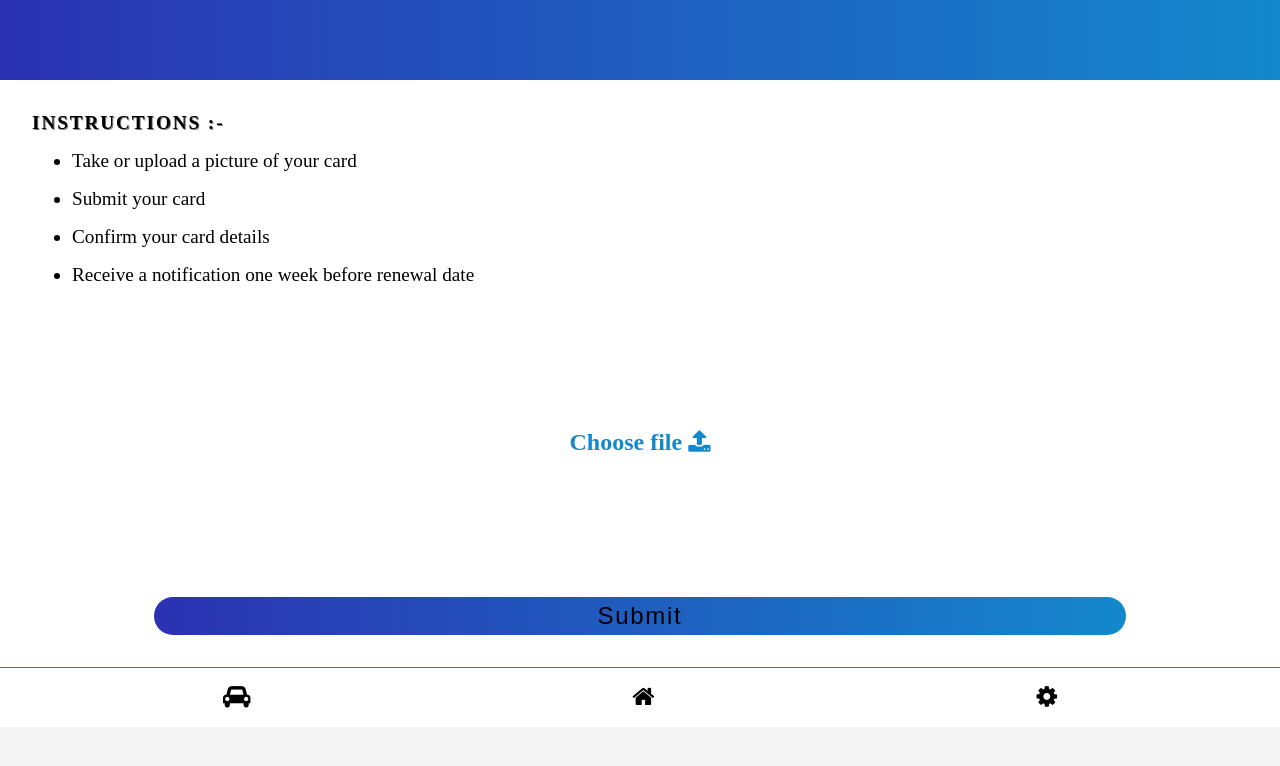
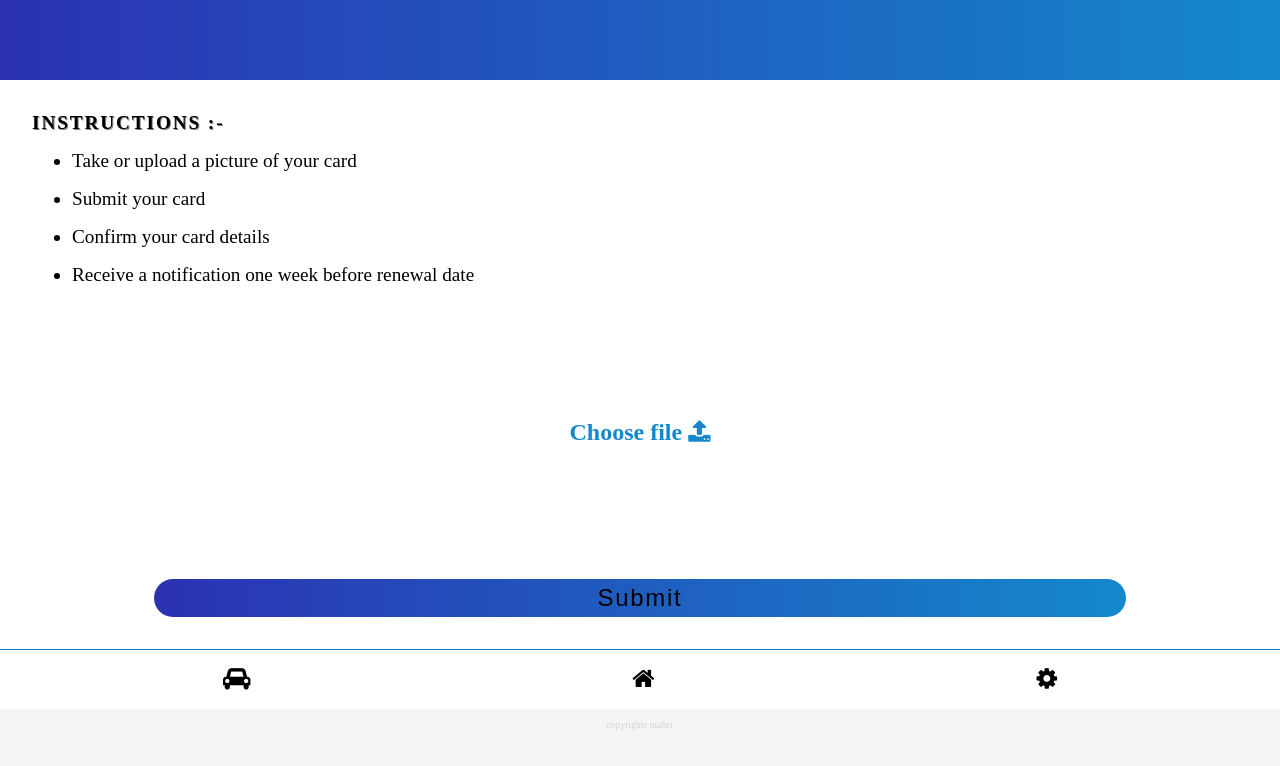
Before and after one commit to Maher9596/mulkiya-web, a React (Create React App) app: page / in a window 1280 px wide. Shown: the top 766 px of the page. Built offline with nearby package versions, Linux system fonts and the light colour scheme.

Commit message:
fixed footer

```diff
--- a/src/App.css
+++ b/src/App.css
@@ -16,8 +16,15 @@ h1, p {
 }
 
 .footer {
-    height: 10vh;
+    height: 13vh;
     background: whitesmoke;
+    text-align: center;
+    font-size: .6rem;
+    color:lightgray;
+}
+
+#footerText {
+    margin-top: 10px;
 }
 
 .container {
--- a/src/App.js
+++ b/src/App.js
@@ -17,7 +17,7 @@ function App() {
           <Route path ="/settings"><Settings /></Route>
         </Switch>
         <Navbar />
-        <div className="footer"></div>
+        <div className="footer"><p id="footerText">copyrights maher</p></div>
     </div>
   </>
   );
```
